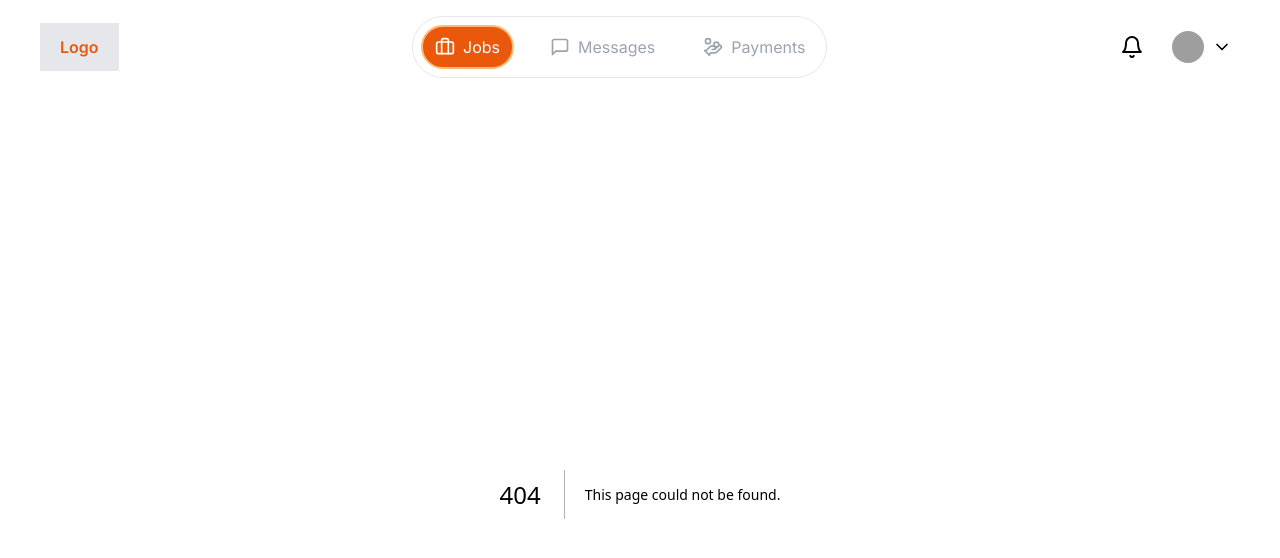
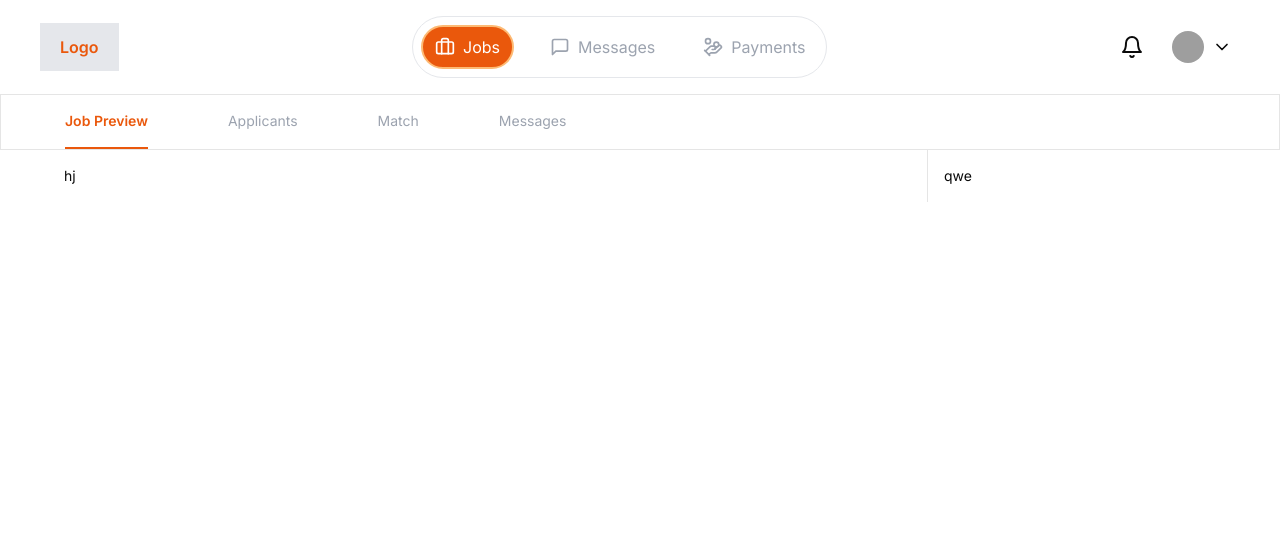
Before and after one commit to Nick-h4ck3r/clade-assignment, a Next.js app: page /jobs/1 in a window 1280 px wide. Before the commit this address had no page. Shown: the top 558 px of the page. Built offline with nearby package versions, Linux system fonts and the light colour scheme; grey boxes are pictures that could not be loaded.

Commit message:
feat: add job page

```diff
--- /dev/null
+++ b/app/jobs/[jobId]/page.tsx
@@ -0,0 +1,20 @@
+import React from "react";
+import JobTabs from "@/components/JobTabs";
+
+type Props = {};
+
+const JobPage = (props: Props) => {
+  return (
+    <>
+      <div className="border">
+        <JobTabs />
+      </div>
+      <div className="flex px-16 text-sm">
+        <div className="flex flex-col bg-white w-3/4 border-r py-4">hj</div>
+        <div className="flex flex-col bg-white w-1/4 px-4 py-4">qwe</div>
+      </div>
+    </>
+  );
+};
+
+export default JobPage;
--- a/app/jobs/page.tsx
+++ b/app/jobs/page.tsx
@@ -1,11 +1,17 @@
-import React from 'react'
+import Link from "next/link";
+import React from "react";
 
-type Props = {}
+type Props = {};
 
 const page = (props: Props) => {
   return (
-    <div>All jobs listed here</div>
-  )
-}
+    <div className="px-14 py-10 flex flex-col *:border-y *:p-3 *:cursor-pointer *:duration-300">
+      <Link className="hover:bg-orange-100" href={"/jobs/1"}>Job 1</Link>
+      <Link className="hover:bg-orange-100" href={"/jobs/1"}>Job 2</Link>
+      <Link className="hover:bg-orange-100" href={"/jobs/1"}>Job 3</Link>
+      <Link className="hover:bg-orange-100" href={"/jobs/1"}>Job 4</Link>
+    </div>
+  );
+};
 
-export default page
+export default page;
--- /dev/null
+++ b/components/JobTabs.tsx
@@ -0,0 +1,56 @@
+"use client";
+
+import React from "react";
+
+type Props = {};
+
+const JobTabs = (props: Props) => {
+  const [tab, setTab] = React.useState("jobPreview");
+
+  return (
+    <div className="flex px-16 *:py-4 *:cursor-pointer *:border-b-2 *:duration-300 gap-20 text-sm">
+      <div
+        onClick={() => setTab("jobPreview")}
+        className={`${
+          tab == "jobPreview"
+            ? "border-orange-600 text-orange-600 font-semibold"
+            : "border-transparent text-gray-400"
+        }`}
+      >
+        Job Preview
+      </div>
+      <div
+        onClick={() => setTab("applicants")}
+        className={`${
+          tab == "applicants"
+            ? "border-orange-600 text-orange-600 font-semibold"
+            : "border-transparent text-gray-400"
+        }`}
+      >
+        Applicants
+      </div>
+      <div
+        onClick={() => setTab("match")}
+        className={`${
+          tab == "match"
+            ? "border-orange-600 text-orange-600 font-semibold"
+            : "border-transparent text-gray-400"
+        }`}
+      >
+        Match
+      </div>
+      <div
+        onClick={() => setTab("messages")}
+        className={`${
+          tab == "messages"
+            ? "border-orange-600 text-orange-600 font-semibold"
+            : "border-transparent text-gray-400"
+        }`}
+      >
+        Messages
+      </div>
+    </div>
+  );
+};
+
+export default JobTabs;
```
